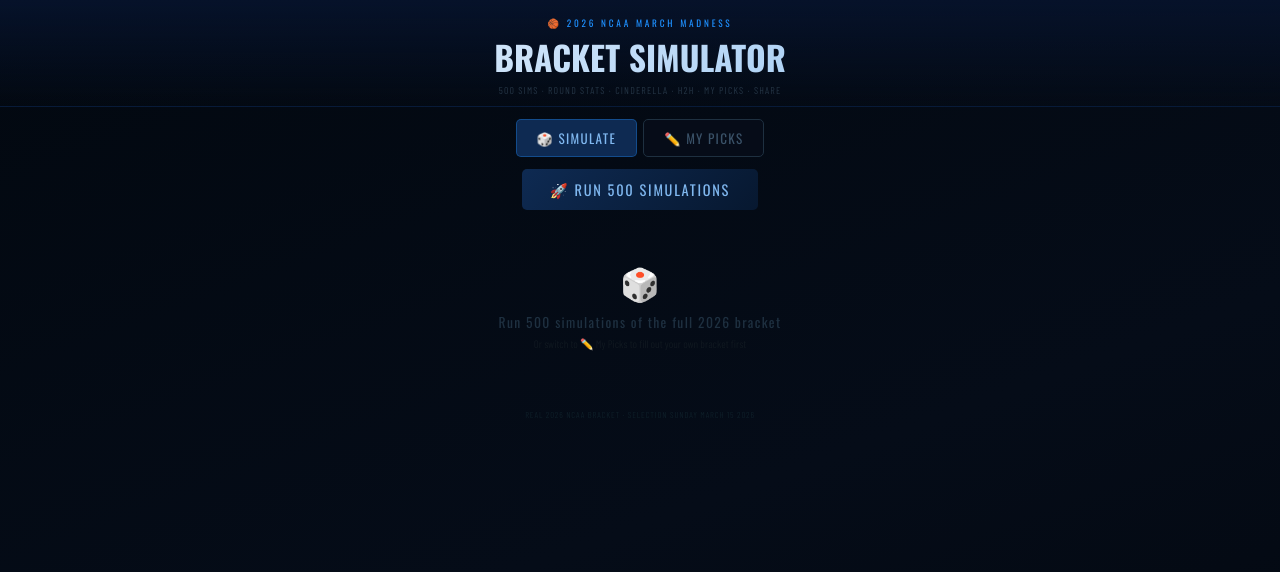
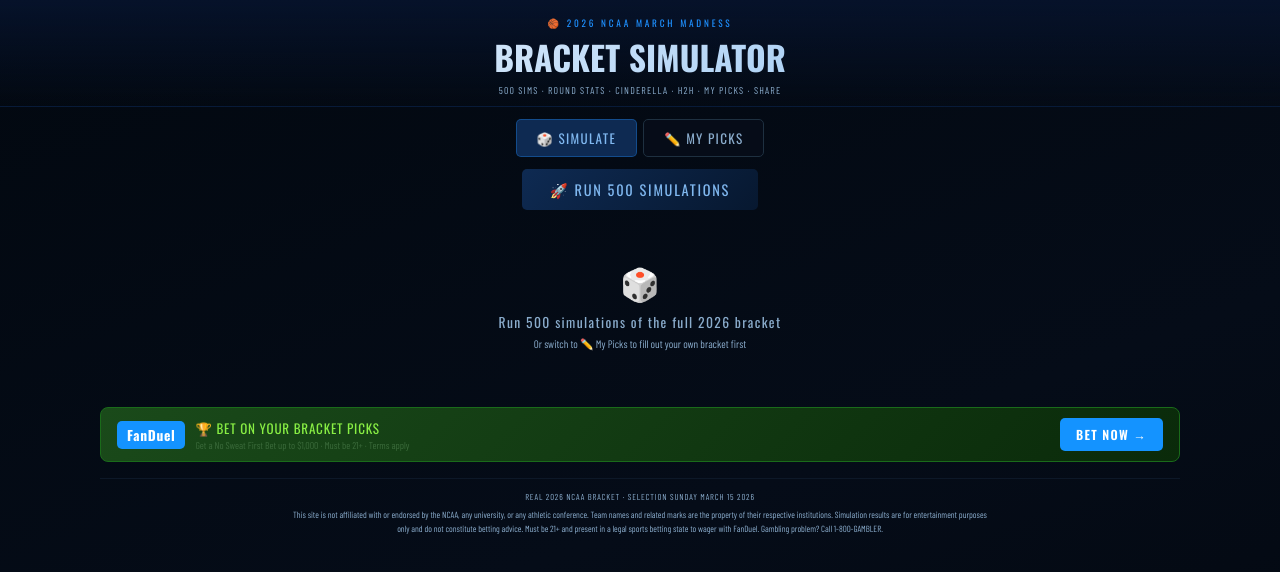
Before and after one commit to sethmayer1997-afk/bracket-simulator, a React (Vite) app: page / in a window 1280 px wide. Shown: the top 572 px of the page. Built offline with nearby package versions, Linux system fonts and the light colour scheme; a web font is replaced by a local one.

Commit message:
Footer & Font color Update App.jsx

```diff
--- a/src/App.jsx
+++ b/src/App.jsx
@@ -781,6 +781,68 @@
 }
 
 // ─────────────────────────────────────────────────────────────
+// FANDUEL AFFILIATE BANNER
+// ─────────────────────────────────────────────────────────────
+const FANDUEL_URL = "https://fndl.co/gk69d1s";
+
+function FanDuelBanner({position="top"}){
+  const isTop = position === "top";
+  return(
+    <a
+      href={FANDUEL_URL}
+      target="_blank"
+      rel="noopener noreferrer sponsored"
+      style={{display:"block",textDecoration:"none",margin: isTop ? "0 0 12px" : "12px 0 0"}}
+    >
+      <div style={{
+        background:"linear-gradient(135deg,#1a4a1a,#0a2a0a)",
+        border:"1px solid #1a6b1a",
+        borderRadius:"8px",
+        padding:"10px 16px",
+        display:"flex",
+        alignItems:"center",
+        justifyContent:"space-between",
+        gap:"12px",
+        flexWrap:"wrap",
+        cursor:"pointer",
+        transition:"all 0.2s",
+      }}
+        onMouseEnter={e=>e.currentTarget.style.borderColor="#22aa22"}
+        onMouseLeave={e=>e.currentTarget.style.borderColor="#1a6b1a"}
+      >
+        <div style={{display:"flex",alignItems:"center",gap:"10px"}}>
+          <div style={{background:"#1493ff",borderRadius:"5px",padding:"4px 10px",fontFamily:"'Oswald',sans-serif",fontWeight:700,fontSize:"0.85rem",color:"#fff",letterSpacing:"0.05em",flexShrink:0}}>
+            FanDuel
+          </div>
+          <div>
+            <div style={{fontFamily:"'Oswald',sans-serif",fontSize:"0.82rem",color:"#88ee44",letterSpacing:"0.06em"}}>
+              🏆 BET ON YOUR BRACKET PICKS
+            </div>
+            <div style={{fontSize:"0.62rem",color:"#3a6a3a",marginTop:"1px"}}>
+              Get a No Sweat First Bet up to $1,000 · Must be 21+ · Terms apply
+            </div>
+          </div>
+        </div>
+        <div style={{
+          background:"#1493ff",
+          color:"#fff",
+          padding:"7px 16px",
+          borderRadius:"5px",
+          fontFamily:"'Oswald',sans-serif",
+          fontSize:"0.78rem",
+          letterSpacing:"0.1em",
+          fontWeight:600,
+          flexShrink:0,
+          whiteSpace:"nowrap",
+        }}>
+          BET NOW →
+        </div>
+      </div>
+    </a>
+  );
+}
+
+// ─────────────────────────────────────────────────────────────
 // APP
 // ─────────────────────────────────────────────────────────────
 export default function App(){
@@ -848,7 +910,7 @@
       <div style={{background:"linear-gradient(180deg,#06122a,transparent)",padding:"16px 16px 10px",textAlign:"center",borderBottom:"1px solid #1e90ff12"}}>
         <div style={{fontSize:"0.58rem",letterSpacing:"0.3em",color:"#1e90ff",marginBottom:"2px",fontFamily:"'Oswald',sans-serif"}}>🏀 2026 NCAA MARCH MADNESS</div>
         <h1 style={{fontSize:"clamp(1.3rem,3.2vw,2.1rem)",fontFamily:"'Oswald',sans-serif",fontWeight:700,margin:"0 0 2px",background:"linear-gradient(135deg,#fff,#80b8f0)",WebkitBackgroundClip:"text",WebkitTextFillColor:"transparent"}}>BRACKET SIMULATOR</h1>
-        <p style={{color:"#243444",fontSize:"0.62rem",margin:0,letterSpacing:"0.12em"}}>500 SIMS · ROUND STATS · CINDERELLA · H2H · MY PICKS · SHARE</p>
+        <p style={{color:"#8aaccc",fontSize:"0.62rem",margin:0,letterSpacing:"0.12em"}}>500 SIMS · ROUND STATS · CINDERELLA · H2H · MY PICKS · SHARE</p>
       </div>
 
       <div style={{maxWidth:"1100px",margin:"0 auto",padding:"12px 10px"}}>
@@ -856,11 +918,11 @@
         {/* MODE SWITCHER */}
         <div style={{display:"flex",gap:"6px",justifyContent:"center",marginBottom:"12px"}}>
           <button className="modetab" onClick={()=>setMode("sim")}
-            style={{background:mode==="sim"?"#0e2a52":"#060c18",border:`1px solid ${mode==="sim"?"#1e90ff55":"#1e3040"}`,color:mode==="sim"?"#80b8f0":"#3a5268"}}>
+            style={{background:mode==="sim"?"#0e2a52":"#060c18",border:`1px solid ${mode==="sim"?"#1e90ff55":"#1e3040"}`,color:mode==="sim"?"#80b8f0":"#8aaccc"}}>
             🎲 SIMULATE
           </button>
           <button className="modetab" onClick={()=>setMode("picks")}
-            style={{background:mode==="picks"?"#1a3a0a":"#060c18",border:`1px solid ${mode==="picks"?"#88ee44":"#1e3040"}`,color:mode==="picks"?"#88ee44":"#3a5268"}}>
+            style={{background:mode==="picks"?"#1a3a0a":"#060c18",border:`1px solid ${mode==="picks"?"#88ee44":"#1e3040"}`,color:mode==="picks"?"#88ee44":"#8aaccc"}}>
             ✏️ MY PICKS {pickCount>0?`(${pickCount}/${TOTAL_GAMES})`:""}
           </button>
         </div>
@@ -922,8 +984,8 @@
             {!results&&!loading&&(
               <div style={{textAlign:"center",padding:"44px 20px"}}>
                 <div style={{fontSize:"2rem",marginBottom:"8px"}}>🎲</div>
-                <div style={{fontFamily:"'Oswald',sans-serif",fontSize:"0.85rem",letterSpacing:"0.1em",color:"#1e3040"}}>Run 500 simulations of the full 2026 bracket</div>
-                <div style={{fontSize:"0.68rem",marginTop:"5px",color:"#101820"}}>Or switch to ✏️ My Picks to fill out your own bracket first</div>
+                <div style={{fontFamily:"'Oswald',sans-serif",fontSize:"0.85rem",letterSpacing:"0.1em",color:"#8aaccc"}}>Run 500 simulations of the full 2026 bracket</div>
+                <div style={{fontSize:"0.68rem",marginTop:"5px",color:"#8aaccc"}}>Or switch to ✏️ My Picks to fill out your own bracket first</div>
               </div>
             )}
           </>
@@ -969,7 +1031,22 @@
           </div>
         )}
 
-        <div style={{marginTop:"14px",textAlign:"center",fontSize:"0.54rem",color:"#0e1e28",letterSpacing:"0.1em"}}>REAL 2026 NCAA BRACKET · SELECTION SUNDAY MARCH 15 2026</div>
+        {/* BOTTOM FANDUEL BANNER */}
+        <FanDuelBanner position="bottom"/>
+
+        {/* FOOTER / DISCLAIMER */}
+        <div style={{marginTop:"16px",paddingTop:"12px",borderTop:"1px solid #0d1828",textAlign:"center"}}>
+          <div style={{fontSize:"0.54rem",color:"#8aaccc",letterSpacing:"0.1em",marginBottom:"6px"}}>
+            REAL 2026 NCAA BRACKET · SELECTION SUNDAY MARCH 15 2026
+          </div>
+          <div style={{fontSize:"0.56rem",color:"#8aaccc",lineHeight:1.6,maxWidth:"700px",margin:"0 auto"}}>
+            This site is not affiliated with or endorsed by the NCAA, any university, or any athletic conference.
+            Team names and related marks are the property of their respective institutions.
+            Simulation results are for entertainment purposes only and do not constitute betting advice.
+            Must be 21+ and present in a legal sports betting state to wager with FanDuel. Gambling problem?
+            Call 1-800-GAMBLER.
+          </div>
+        </div>
       </div>
 
       {showShare&&<ShareCard simResults={results} myPicks={picksResolved} onClose={()=>setShowShare(false)}/>}
```
